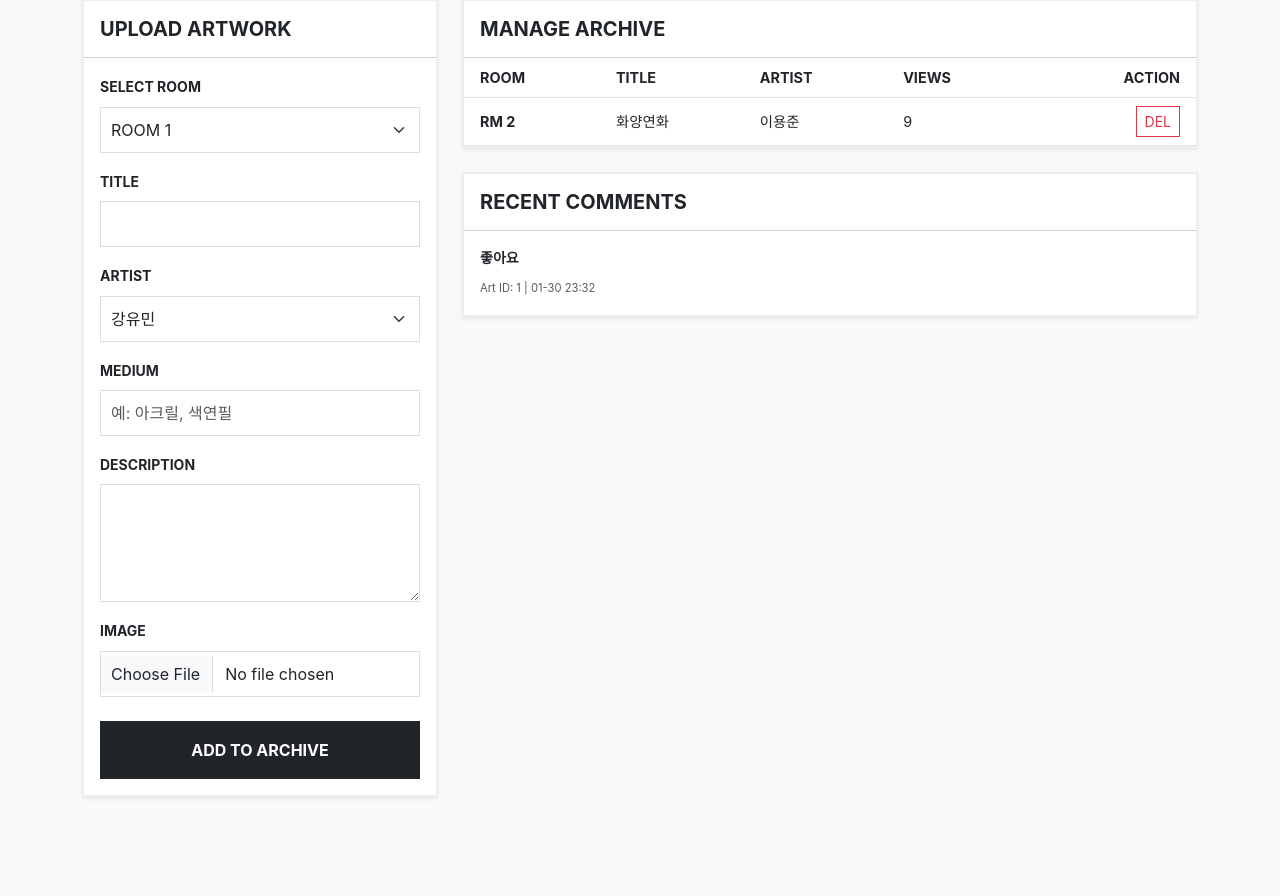
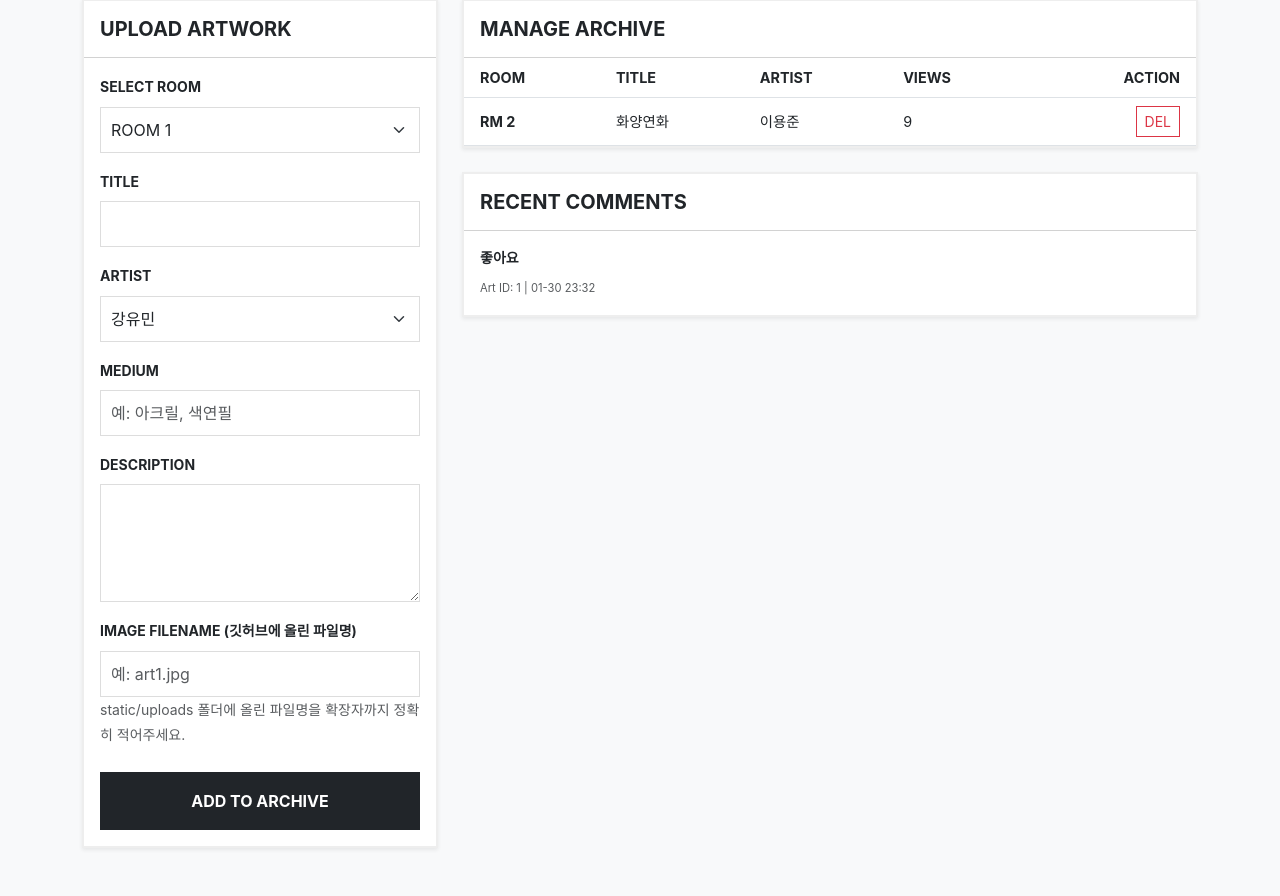
Before and after one commit to KyleKL/AMOC, a Flask app: page /admin in a window 1280 px wide. Shown: the part 127-1023 px from the top of the page. Before the commit the page ends 925 px from the top, so only its background shows below. Run offline with Flask 3, Linux system fonts and the light colour scheme; a user stored in the database is signed in; data comes from the database, SQL or seed files in the repository; some web fonts are replaced.

Commit message:
Update admin.html 2

```diff
--- a/templates/admin.html
+++ b/templates/admin.html
@@ -63,8 +63,9 @@
                             <textarea name="description" class="form-control" rows="4" required></textarea>
                         </div>
                         <div class="mb-4">
-                            <label class="form-label small fw-bold">IMAGE</label>
-                            <input type="file" name="image" class="form-control" accept="image/*" required>
+                            <label class="form-label small fw-bold">IMAGE FILENAME (깃허브에 올린 파일명)</label>
+                            <input type="text" name="image_filename" class="form-control" placeholder="예: art1.jpg" required>
+                            <small class="text-muted">static/uploads 폴더에 올린 파일명을 확장자까지 정확히 적어주세요.</small>
                         </div>
                         <button type="submit" class="btn btn-dark w-100 py-3 fw-bold rounded-0">ADD TO ARCHIVE</button>
                     </form>
@@ -128,4 +129,5 @@
 
 <script src="https://cdn.jsdelivr.net/npm/bootstrap@5.3.0/dist/js/bootstrap.bundle.min.js"></script>
 </body>
+
 </html>
```
